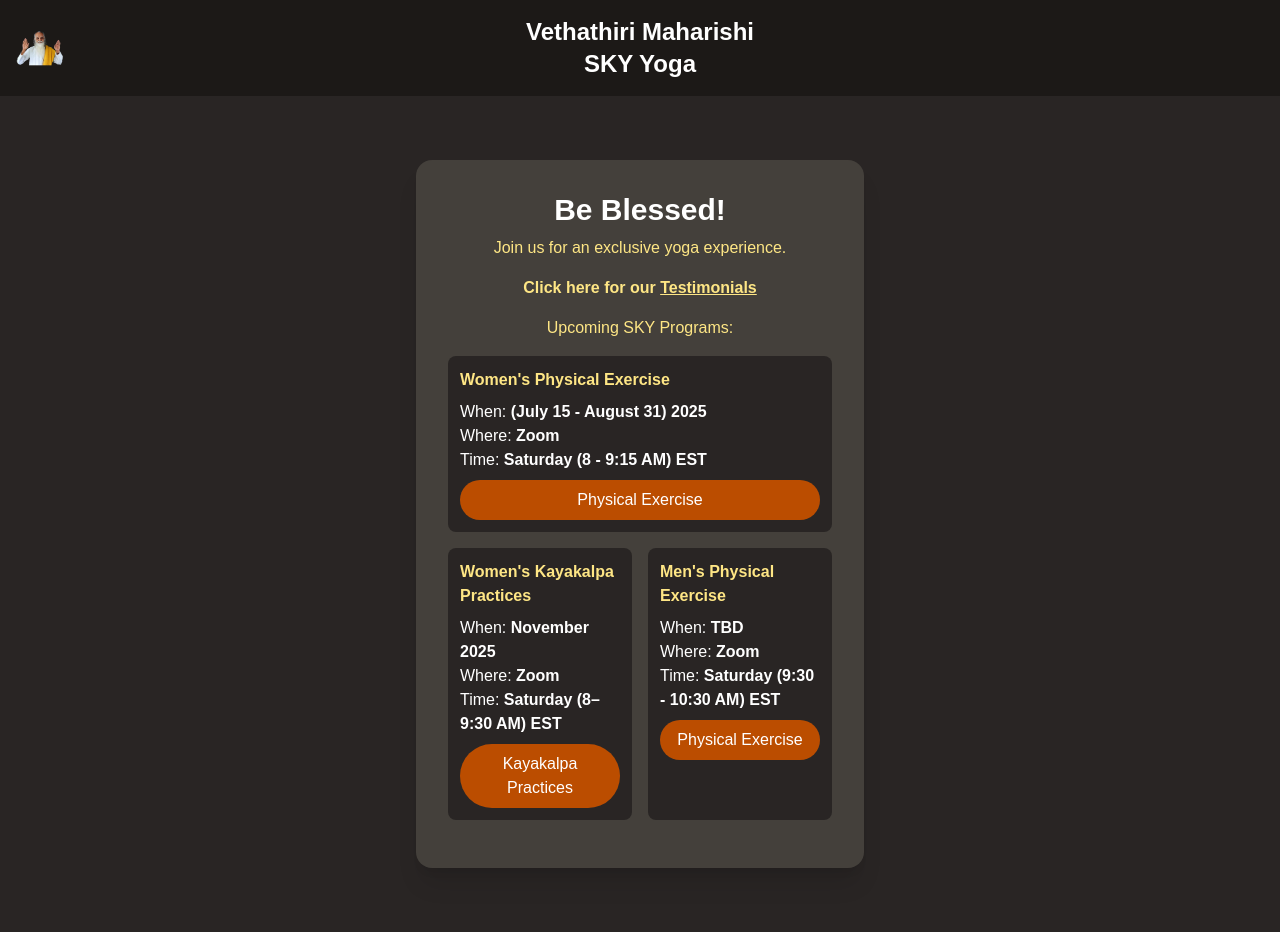
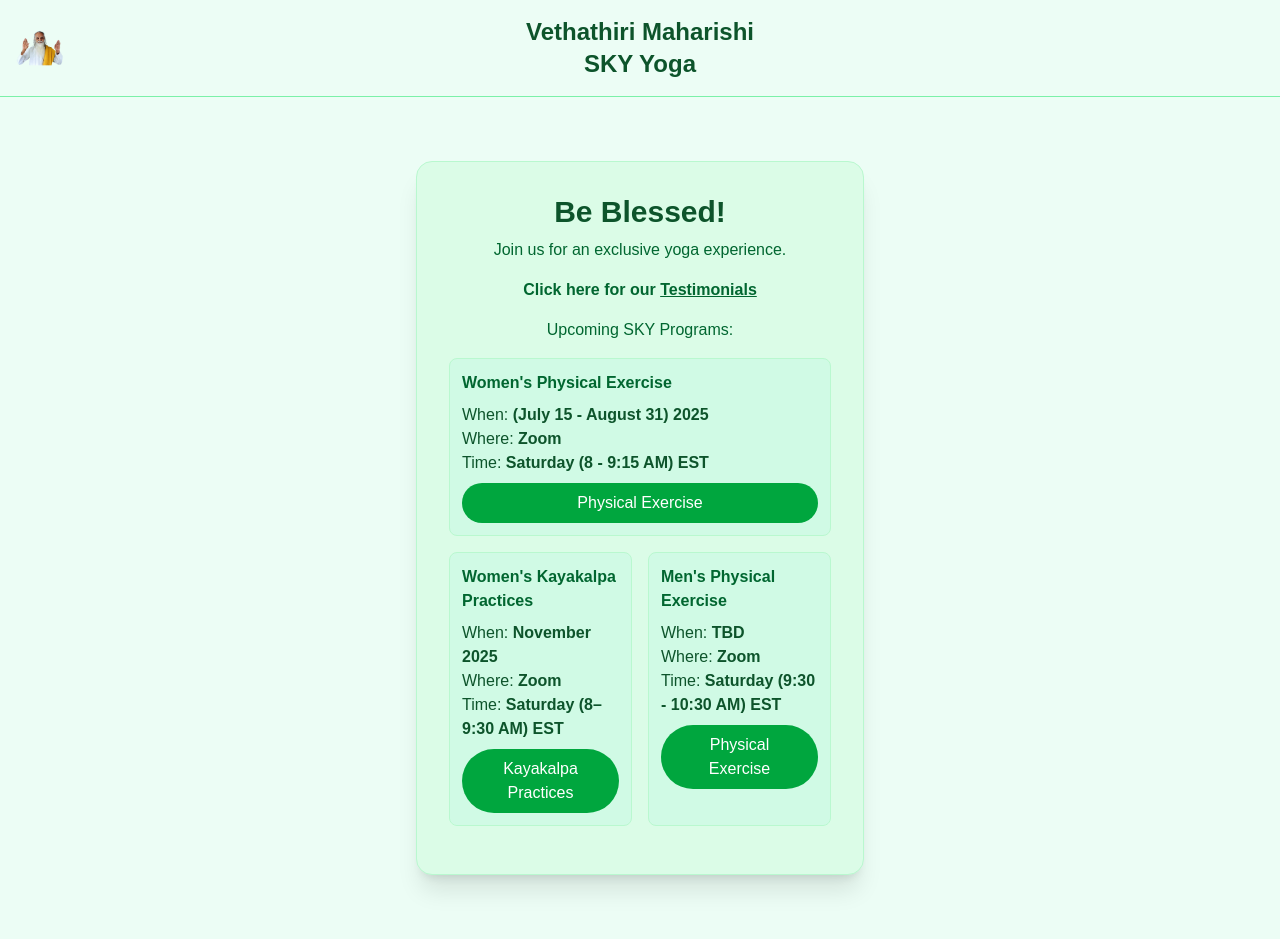
Before and after one commit to Itz-Viggy/Yoga-Registration, a Next.js app: page / in a window 1280 px wide. Built offline with nearby package versions, Linux system fonts and the light colour scheme.

Commit message:
Color Changes

```diff
--- a/src/app/page.tsx
+++ b/src/app/page.tsx
@@ -11,7 +11,7 @@ export default function HomePage() {
   return (
     <>
       {/* Header */}
-      <header className="w-full bg-stone-900 py-4 relative">
+      <header className="w-full bg-emerald-50 py-4 border-b border-green-300 relative">
         <div className="absolute left-4 top-1/2 transform -translate-y-1/2">
           <Image
             src="/Vethathri-Maharishi-1-removebg-preview.png"
@@ -20,120 +20,104 @@ export default function HomePage() {
             height={48}
           />
         </div>
-        <h1 className="text-2xl font-bold text-white text-center">
+        <h1 className="text-2xl font-bold text-green-900 text-center">
           Vethathiri Maharishi<br />
           SKY Yoga
         </h1>
       </header>
 
-
       {/* Welcome Modal */}
-      <main className="w-screen min-h-[calc(100vh-64px)] bg-stone-800 flex items-center justify-center py-8 md:py-16 px-4 md:px-8">
+      <main className="w-screen min-h-[calc(100vh-64px)] bg-emerald-50 flex items-center justify-center py-8 md:py-16 px-4 md:px-8">
         <div className="flex flex-col items-center w-full max-w-md">
-          {/* <h2 className="text-2xl font-bold text-amber-200 mb-6">Be Blessed</h2> */}
-          <div className="w-full max-w-md bg-stone-700 p-8 rounded-2xl shadow-xl text-center space-y-4 max-h-[90vh] overflow-auto">
-            <h3 className="text-2xl md:text-3xl font-bold text-white mb-2">
+          <div className="w-full max-w-md bg-green-100 p-8 rounded-2xl shadow-xl text-center space-y-4 max-h-[90vh] overflow-auto border border-green-200">
+            <h3 className="text-2xl md:text-3xl font-bold text-green-900 mb-2">
               Be Blessed!
             </h3>
 
-            <p className="text-amber-200 mb-4 text-sm md:text-base">
+            <p className="text-green-800 mb-4 text-sm md:text-base">
               Join us for an exclusive yoga experience.
             </p>
-              <p className="mt-1 text-amber-200 font-semibold">
-                Click here for our {" "}
+            <p className="mt-1 text-green-800 font-semibold">
+              Click here for our{" "}
               <a
                 href="https://docs.google.com/document/d/1d-BmCclOnpf-NKeReSs7jxSTij4LKNDAN9PiQGUNMaY/edit"
                 target="_blank"
                 rel="noopener noreferrer"
-                  className="underline hover:text-white"
+                className="underline hover:text-green-900"
               >
                 Testimonials
               </a>
             </p>
-            <p className="text-amber-200 mb-4 text-sm md:text-base">
+            <p className="text-green-800 mb-4 text-sm md:text-base">
               Upcoming SKY Programs:
             </p>
 
-            {/* Two-column layout for program information */}
-            <div className="flex-1 p-3 bg-stone-800 rounded-lg text-left">
-                <p className="text-amber-200 mb-2 text-sm md:text-base">
-                  <span className="font-bold">Women's Physical Exercise</span>
+            <div className="flex-1 p-3 bg-emerald-100 border border-green-200 rounded-lg text-left">
+              <p className="text-green-800 mb-2 text-sm md:text-base font-bold">
+                Women's Physical Exercise
               </p>
-                <p className="text-white">
+              <p className="text-green-900">
                 When: <span className="font-semibold">(July 15 - August 31) 2025</span>
               </p>
-                <p className="text-white">
+              <p className="text-green-900">
                 Where: <span className="font-semibold">Zoom</span>
               </p>
-                <p className="text-white">
+              <p className="text-green-900">
                 Time: <span className="font-semibold">Saturday (8 - 9:15 AM) EST</span>
               </p>
               <button
                 onClick={handlePEClick}
-                  className="w-full mt-2 py-2 px-4 bg-amber-700 text-white rounded-full hover:bg-amber-600 transition-colors text-sm md:text-base"
+                className="w-full mt-2 py-2 px-4 bg-green-600 text-white rounded-full hover:bg-green-700 transition-colors text-sm md:text-base"
               >
                 Physical Exercise
               </button>
             </div>
+
             <div className="flex flex-col md:flex-row gap-4 mb-4">
-              {/* Left column - Kayakalpa */}
-              <div className="flex-1 p-3 bg-stone-800 rounded-lg text-left">
-                <p className="text-amber-200 mb-2 text-sm md:text-base">
-                  <span className="font-bold">Women's Kayakalpa Practices</span>
+              {/* Kayakalpa */}
+              <div className="flex-1 p-3 bg-emerald-100 border border-green-200 rounded-lg text-left">
+                <p className="text-green-800 mb-2 text-sm md:text-base font-bold">
+                  Women's Kayakalpa Practices
                 </p>
-                <p className="text-white">
+                <p className="text-green-900">
                   When: <span className="font-semibold">November 2025</span>
                 </p>
-                <p className="text-white">
+                <p className="text-green-900">
                   Where: <span className="font-semibold">Zoom</span>
                 </p>
-                <p className="text-white">
+                <p className="text-green-900">
                   Time: <span className="font-semibold">Saturday (8–9:30 AM) EST</span>
                 </p>
                 <button
                   onClick={handleKKClick}
-                  className="w-full mt-2 py-2 px-4 bg-amber-700 text-white rounded-full hover:bg-amber-600 transition-colors text-sm md:text-base"
+                  className="w-full mt-2 py-2 px-4 bg-green-600 text-white rounded-full hover:bg-green-700 transition-colors text-sm md:text-base"
                 >
                   Kayakalpa Practices
                 </button>
               </div>
 
-              {/* Right column - Physical Exercise */}
-
-
-              <div className="flex-1 p-3 bg-stone-800 rounded-lg text-left">
-                <p className="text-amber-200 mb-2 text-sm md:text-base">
-                  <span className="font-bold">Men's Physical Exercise</span>
+              {/* Men's PE */}
+              <div className="flex-1 p-3 bg-emerald-100 border border-green-200 rounded-lg text-left">
+                <p className="text-green-800 mb-2 text-sm md:text-base font-bold">
+                  Men's Physical Exercise
                 </p>
-                <p className="text-white">
+                <p className="text-green-900">
                   When: <span className="font-semibold">TBD</span>
                 </p>
-                <p className="text-white">
+                <p className="text-green-900">
                   Where: <span className="font-semibold">Zoom</span>
                 </p>
-                <p className="text-white">
+                <p className="text-green-900">
                   Time: <span className="font-semibold">Saturday (9:30 - 10:30 AM) EST</span>
                 </p>
                 <button
                   onClick={handlePEClick}
-                  className="w-full mt-2 py-2 px-4 bg-amber-700 text-white rounded-full hover:bg-amber-600 transition-colors text-sm md:text-base"
+                  className="w-full mt-2 py-2 px-4 bg-green-600 text-white rounded-full hover:bg-green-700 transition-colors text-sm md:text-base"
                 >
                   Physical Exercise
                 </button>
               </div>
             </div>
-            {/*<p className="mt-1">
-                🌐 Visit us:{' '}
-                <a
-                  href="https://www.skyna.org"
-                  target="_blank"
-                  rel="noopener noreferrer"
-                  className="underline hover:text-white"
-                >
-                  www.skyna.org
-                </a>
-              </p>*/}
-
           </div>
         </div>
       </main>
```
Lines whose indentation alone changed are shown as unchanged.
